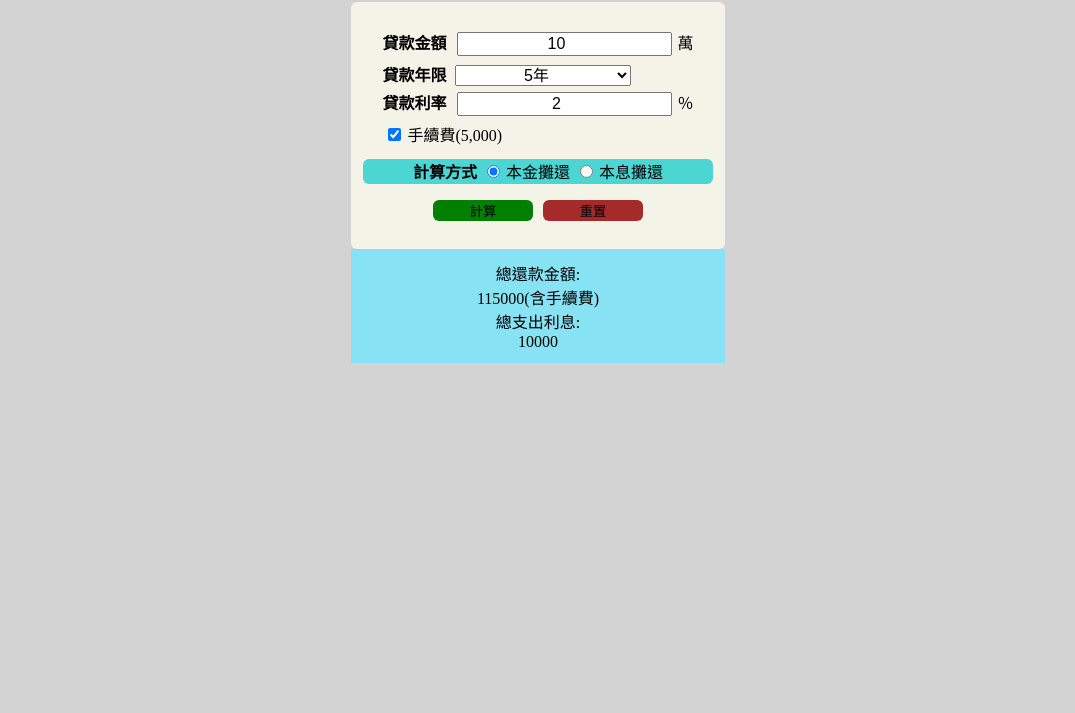
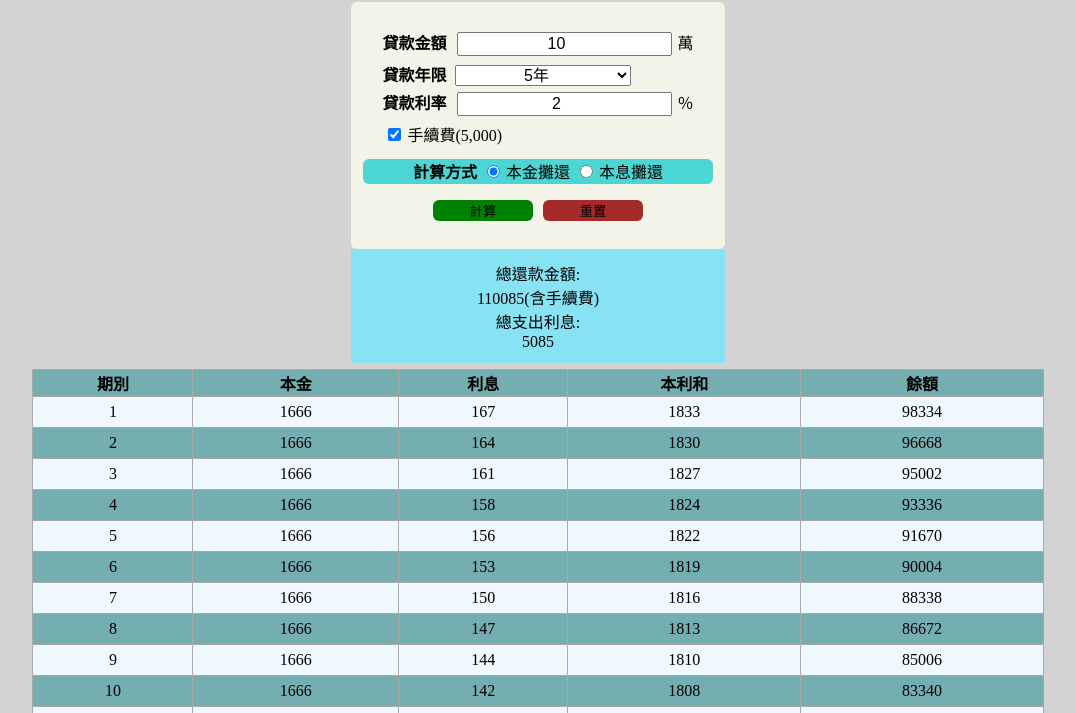
Before and after one commit to louisdx24/javascript_loan_project, a plain HTML site: page index.html in a window 1280 px wide. Both pictures are taken after a click on the button "計算". Shown: the part 87-800 px from the top of the page, without its empty margins (102-1177 px from the left). Drawn offline with Linux system fonts and the light colour scheme.

Commit message:
完成表格輸出

```diff
--- a/css/index.css
+++ b/css/index.css
@@ -65,3 +65,25 @@ option {
     background-color: rgb(135, 226, 244);
     padding: 12px;
 }
+
+table {
+    width: 80%;
+    margin: 6px auto;
+    border: 1px solid darkgray;
+    border-collapse: collapse;
+    background-color: aliceblue;
+}
+
+thead th {
+    background-color: rgb(116, 174, 176);
+    border: 1px solid darkgray;
+}
+
+td {
+    border: 1px solid darkgray;
+    padding: 6px;
+}
+
+tbody tr:nth-child(even) {
+    background-color: rgb(116, 174, 176);
+}
--- a/index.html
+++ b/index.html
@@ -49,7 +49,22 @@
             總支出利息:
             <div class="totalInterest">100000</div>
         </div>
+        <div id="table">
+            <table>
+                <thead>
+                    <tr>
+                        <th>期別</th>
+                        <th>本金</th>
+                        <th>利息</th>
+                        <th>本利和</th>
+                        <th>餘額</th>
+                    </tr>
+                </thead>
+                <tbody>
 
+                </tbody>
+            </table>
+        </div>
 
     </div>
     <script src="./js/index.js"></script>
--- a/js/index.js
+++ b/js/index.js
@@ -4,31 +4,81 @@ const rateEl = document.querySelector("#rate");
 const payment1El = document.querySelector("#payment1");
 const payment2El = document.querySelector("#payment2");
 const feeEl = document.querySelector("#fee");
-
 const calcEl = document.querySelector("#calc");
+const tableEl = document.querySelector("#table tbody");
+console.log(tableEl)
 
 calcEl.addEventListener("click", calcLoan);
 
 function calcLoan() {
     let amount = amountEl.value * 10000;
     let years = yearsEl.value;
-    let rate = rateEl.value / 100;
+    let rate = rateEl.value;
     // if feeEl is checked then 5000 else 0
     let fee = feeEl.checked ? 5000 : 0;
     let rule = payment1El.checked ? 1 : 2;
 
-    let totalInterest = amount * rate * years;
+    let result;
+    if (rule == 1) {
+        result = rule1(amount, years, rate);
+        console.log(result);
+    } else {
+        alert("功能製作中...");
+        return;
+    }
+
+    let totalInterest = result[1];
     let totalAmount = amount + totalInterest + fee;
-
+    console.log(amount, years, fee, rule, totalAmount, totalInterest)
     document.querySelector(".totalAmount").innerText = totalAmount + (fee == 0 ? "" : "(含手續費)");
     document.querySelector(".totalInterest").innerText = totalInterest;
     const resultEl = document.querySelector("#result");
     resultEl.style.display = "none";
     setTimeout(function () {
         resultEl.style.display = "block";
-    }, 500)
+    }, 500);
 
+    drawtable(result[0]);
+}
 
+function drawtable(datas) {
+    let tableStr = "";
+    for (let i = 0; i < datas.length; i++) {
+        tableStr += "<tr>";
+        for (let j = 0; j < datas[i].length; j++) {
+            tableStr += `<td>${datas[i][j]}</td>`;
+        }
+        tableStr += "</tr>";
+    }
 
-    console.log(totalAmount, totalInterest);
+    /**for (let i = 0; i < datas.length; i++) {
+        console.log(datas[i].join(","));
+        tableStr += `<li>${datas[i].join(",")}</li>`;
+    }
+    tableStr += "</ul>"
+    console.log(tableStr);**/
+    tableEl.innerHTML = tableStr;
 }
+
+function rule1(total_amount, years, rate) {
+    let amount = total_amount;
+    let period = years * 12;
+    let month_rate = rate / 100 / 12;
+    let month_pay = parseInt(amount / period);
+
+    let datas = [];
+    let totalInterest = 0;
+    for (let i = 0; i < period; i++) {
+        interest = Math.round(amount * month_rate);
+        amount -= month_pay
+        //最後一期
+        if (i == period - 1) {
+            datas.push([i + 1, month_pay + amount, interest, month_pay + interest, 0]);
+        } else {
+            datas.push([i + 1, month_pay, interest, month_pay + interest, amount]);
+        }
+        totalInterest += interest;
+    }
+    //console.log(datas);
+    return [datas, totalInterest];
+}
```
Also changed, not shown: 1 other file.
